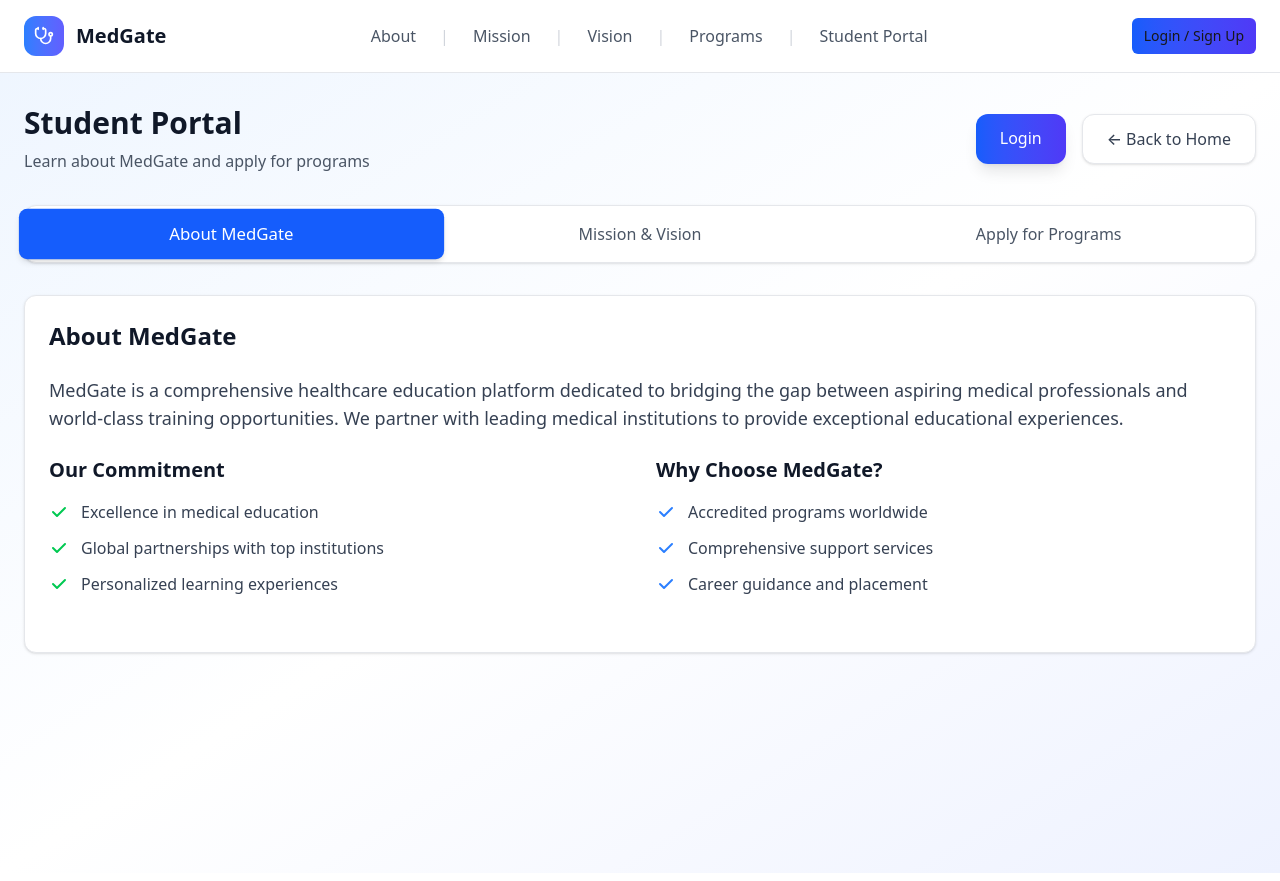
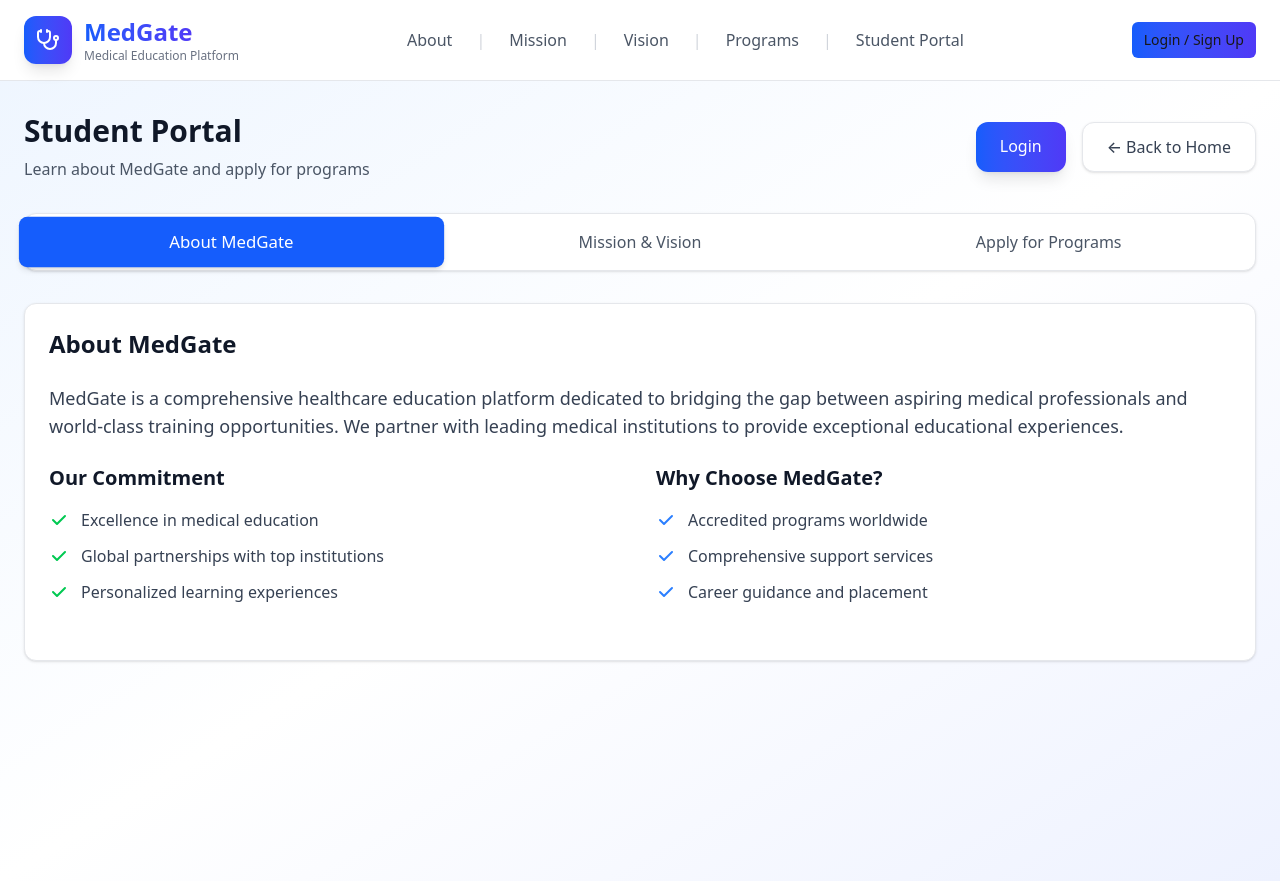
Before and after one commit to s1business84-hub/medgatefinal, a Next.js app in the folder medgate/: page /student in a window 1280 px wide. Built offline with nearby package versions, Linux system fonts and the light colour scheme.

Commit message:
Improve logo design and remove medical insurance requirement from FAQ

```diff
--- a/medgate/components/header.tsx
+++ b/medgate/components/header.tsx
@@ -13,11 +13,14 @@ export function Header() {
       <div className="max-w-7xl mx-auto px-6 py-4">
         <div className="flex items-center justify-between">
           {/* Logo and Brand */}
-          <Link href="/" className="flex items-center space-x-3">
-            <div className="flex h-10 w-10 items-center justify-center rounded-xl bg-linear-to-r from-blue-500 to-indigo-500">
-              <Stethoscope className="h-5 w-5 text-white" />
+          <Link href="/" className="flex items-center space-x-3 hover:opacity-80 transition-opacity">
+            <div className="flex h-12 w-12 items-center justify-center rounded-xl bg-linear-to-r from-blue-600 to-indigo-600 shadow-lg hover:shadow-xl transition-shadow">
+              <Stethoscope className="h-6 w-6 text-white" />
             </div>
-            <span className="text-xl font-bold text-gray-900">MedGate</span>
+            <div>
+              <span className="text-2xl font-bold bg-linear-to-r from-blue-600 to-indigo-600 bg-clip-text text-transparent">MedGate</span>
+              <p className="text-xs text-gray-500 font-medium">Medical Education Platform</p>
+            </div>
           </Link>
 
           {/* Navigation */}
--- a/medgate/components/sections/faq.tsx
+++ b/medgate/components/sections/faq.tsx
@@ -11,7 +11,7 @@ const faqs = [
   },
   {
     question: "What documents do I need to apply?",
-    answer: "Typically, you'll need your medical school transcripts, CV, recommendation letters, and proof of medical insurance. Specific requirements vary by program and hospital.",
+    answer: "Typically, you'll need your medical school transcripts, CV, recommendation letters, and valid Emirates ID. Specific requirements vary by program and hospital.",
   },
   {
     question: "Are the programs accredited?",
@@ -24,10 +24,6 @@ const faqs = [
   {
     question: "What if I get accepted to multiple programs?",
     answer: "Congratulations! You can choose which offer to accept. Our platform allows you to manage multiple acceptances and provides guidance on next steps.",
-  },
-  {
-    question: "Is there a fee for using MedGate?",
-    answer: "Basic browsing and applications are free. We offer premium features for enhanced support, priority applications, and document review services.",
   },
   {
     question: "How long does the application process take?",
```
